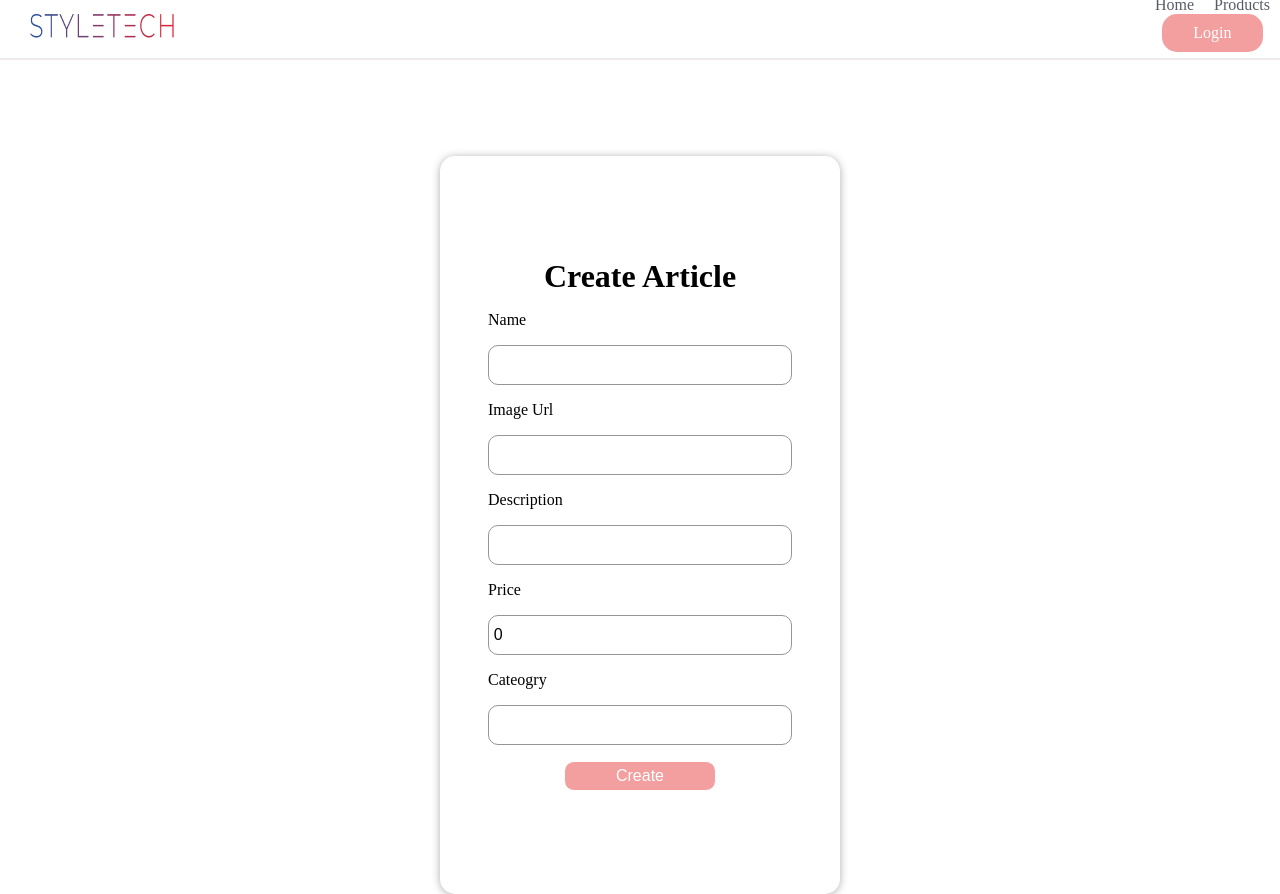
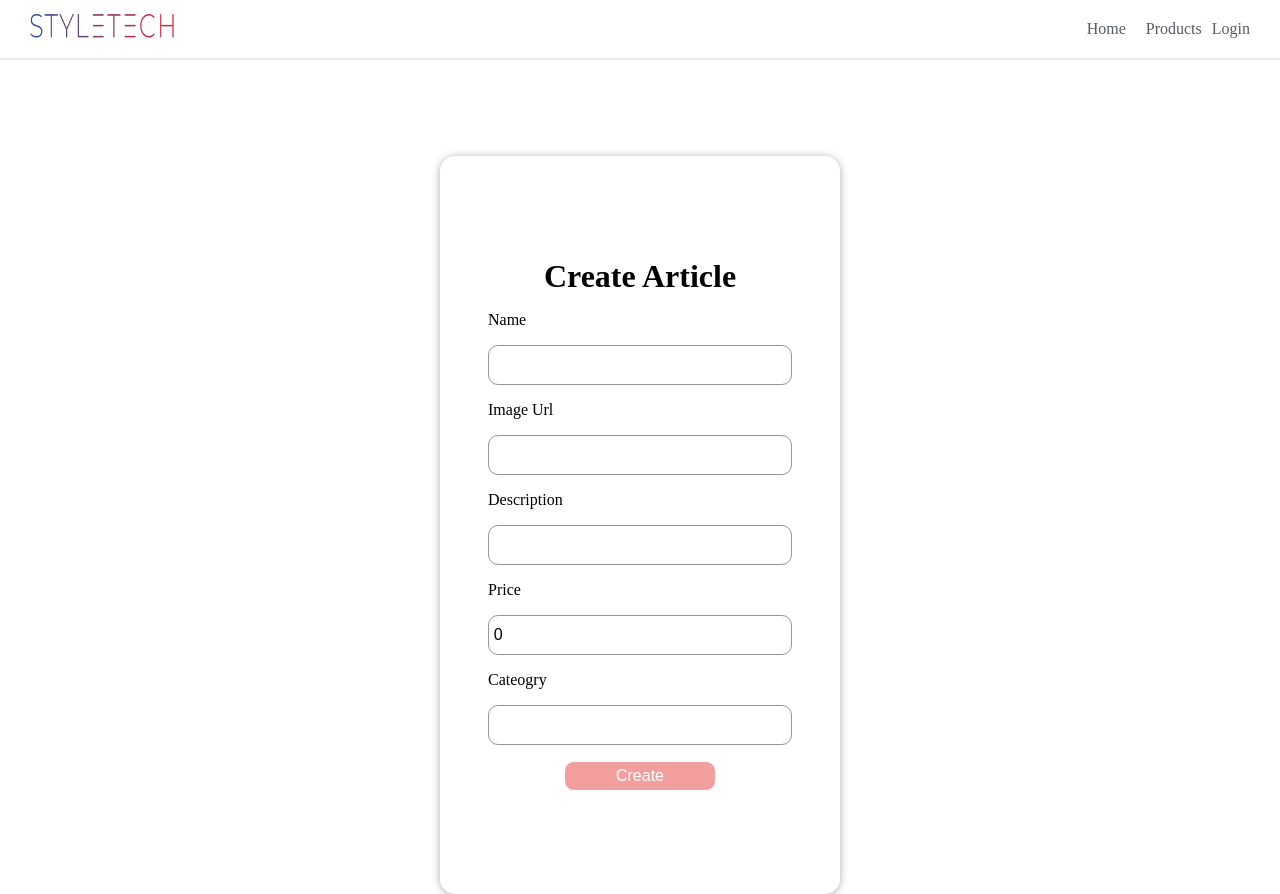
Before and after one commit to anhecblock/StyleTech, a React (Create React App) app: page /create in a window 1280 px wide. Built offline with nearby package versions, Linux system fonts and the light colour scheme; no server answers.

Commit message:
update styled navbar

```diff
--- a/src/components/Navbar/Navbar.css
+++ b/src/components/Navbar/Navbar.css
@@ -5,6 +5,7 @@
     align-items: center;
     background-color: white;
     border-bottom: 2px solid rgb(239, 235, 235);
+    padding-right: 30px;
 }
 
 .Navbar > .nav-logo {
@@ -47,26 +48,10 @@
     margin: 25px;
 }
 
-.nav-items > button > .nav-login {
-    all: unset;
-    color: white;
-    background-color: #f39f9f;
-    padding: 10px;
-    width: 60%;
-    display: flex;
-    justify-content: center;
-    border-radius: 15px;
-}
-.login-button {
-    all: unset;
-    width: 100%;
-    align-self: center;
-    display: flex;
-    justify-content: center;
-    margin-bottom: 10px;
-}
-
 @media (max-width: 700px) {
+    .Navbar {
+        padding-right: 0;
+    }
     .Navbar > .nav-items {
         position: fixed;
         align-items: center;
@@ -79,6 +64,7 @@
         width: 35%;
         border-radius: 2px;
         transform: translateX(100%);
+        padding-bottom: 20px;
     }
 
     .Navbar > .nav-items > a::before {
@@ -133,4 +119,36 @@
     .nav-toggle.open > .bar::after {
         transform: rotate(-45deg) translate(26px, 26px);
     }
+
+    .nav-items > button > .nav-login {
+        all: unset;
+        color: white;
+        background-color: #f39f9f;
+        padding: 10px;
+        width: 60%;
+        display: flex;
+        justify-content: center;
+        border-radius: 15px;
+    }
+    .login-button {
+        all: unset;
+        width: 100%;
+        align-self: center;
+        display: flex;
+        justify-content: center;
+        margin-bottom: 10px;
+    }
 }
+
+.login-button {
+    all: unset;
+}
+
+.login-button > a {
+    padding: 10px 0;
+    color: #474a57;
+    font-size: 16px;
+    text-decoration: none;
+    position: relative;
+    opacity: 0.9;
+}
```
